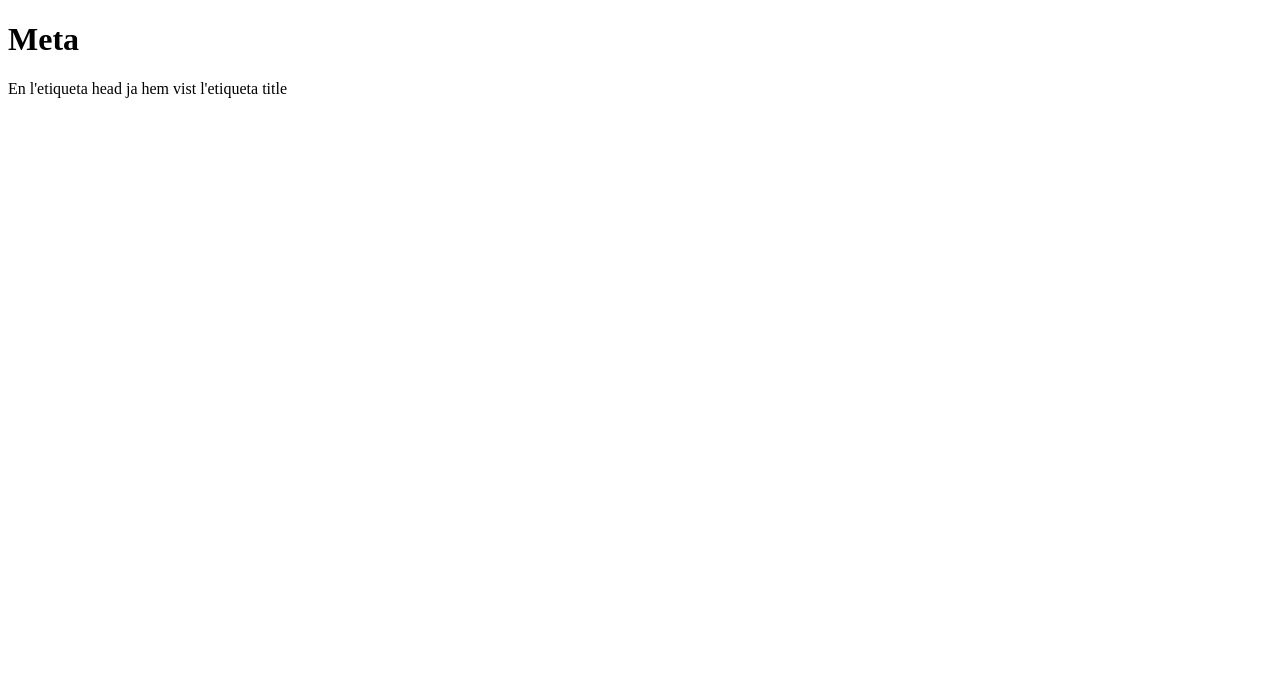
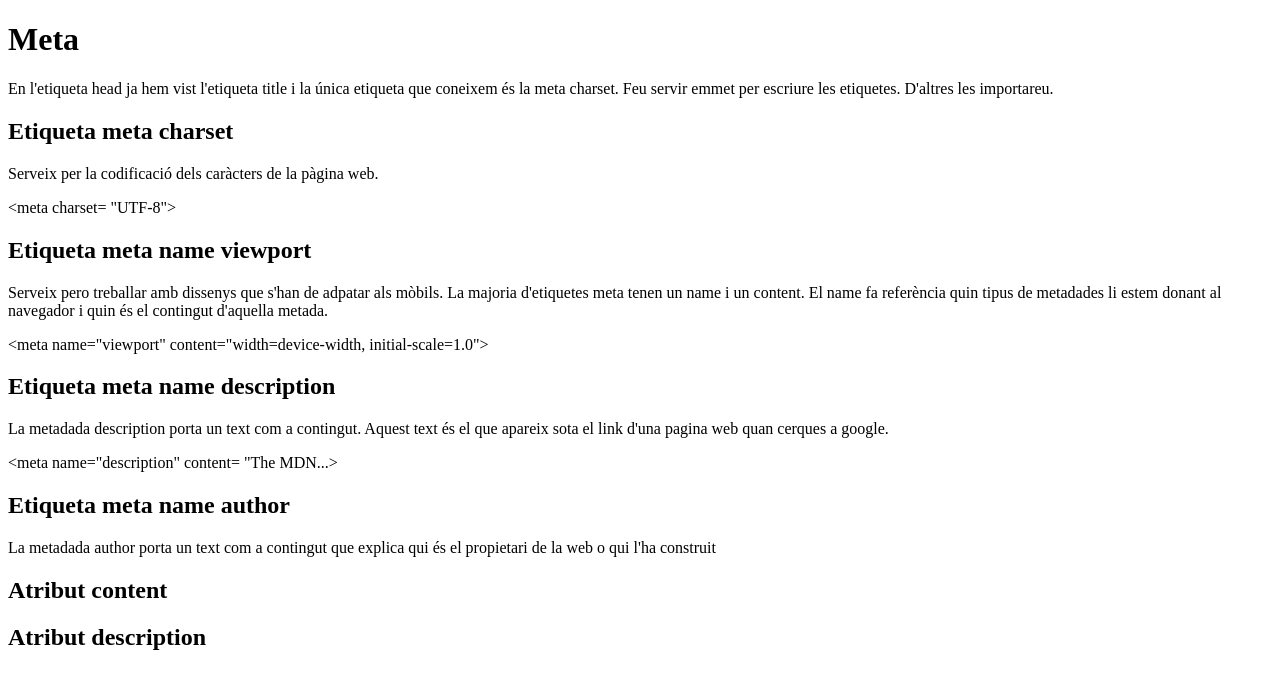
Before and after one commit to amandafratt/mi-primer-repositorio, a plain HTML site: page 09.1-Meta.html in a window 1280 px wide. Drawn offline with Linux system fonts and the light colour scheme.

Commit message:
Acabat 9.1 (meta), afegit un favicon a la crapeta favicons, començat 9.2 (favicons).

```diff
--- a/09.1-Meta.html
+++ b/09.1-Meta.html
@@ -8,6 +8,29 @@
 <body>
     <h1>Meta</h1>
 
-    <p>En l'etiqueta head ja hem vist l'etiqueta title</p>
+    <p>En l'etiqueta head ja hem vist l'etiqueta title i la única etiqueta que coneixem és la meta charset. Feu servir emmet per escriure les etiquetes. D'altres les importareu.</p>
+
+    <h2>Etiqueta meta charset</h2>
+    <p>Serveix per la codificació dels caràcters de la pàgina web.</p>
+    <p>&lt;meta charset= "UTF-8"&gt;</p>
+
+    <h2>Etiqueta meta name viewport</h2>
+    <p>Serveix pero treballar amb dissenys que s'han de adpatar als mòbils. La majoria d'etiquetes meta tenen un name i un content. El name fa referència quin tipus de metadades li estem donant al navegador i quin és el contingut d'aquella metada.</p>
+
+    <p>&lt;meta name="viewport" content="width=device-width, initial-scale=1.0"&gt;</p>
+
+    <h2>Etiqueta meta name description</h2>
+    <p>La metadada description porta un text com a contingut. Aquest text és el que apareix sota el link d'una pagina web quan cerques a google.</p>
+
+    <p>&lt;meta name="description" content= "The MDN...&gt;</p>
+
+    <h2>Etiqueta meta name author</h2>
+    <p>La metadada author porta un text com a contingut que explica qui és el propietari de la web o qui l'ha construit</p>
+
+    <h2>Atribut content</h2>
+    <p></p>
+
+    <h2>Atribut description</h2>
+    <p></p>
 </body>
 </html>
```
Also changed, not shown: 09.2-Favicons.html (added, +22 -0 lines), assets/favicons/1.favicon.html (+0 -19 lines), assets/favicons/android-icon-96x96.ico (added).
